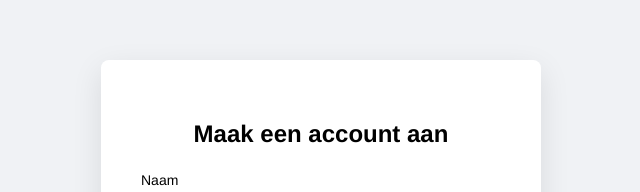
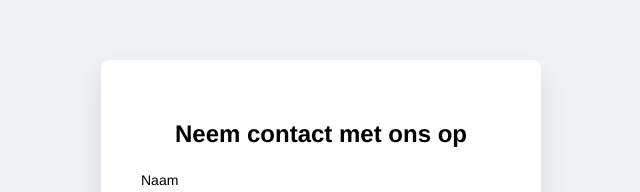
Before and after one commit to felixmarim1/Touchfix, a plain HTML site: page index.html in a window 1280 px wide. Shown: the part 166-358 px from the top of the page, without its empty margins (319-959 px from the left). Drawn offline with nearby package versions, Linux system fonts and the light colour scheme.

Commit message:
Update index.html

```diff
--- a/index.html
+++ b/index.html
@@ -94,7 +94,7 @@
 <body>
 
   <div class="form-container">
-    <h2>Maak een account aan</h2>
+    <h2>Neem contact met ons op</h2>
     <form action="https://formspree.io/f/mkgrypjw" method="POST" id="contactForm">
       <label for="naam">Naam</label>
       <input type="text" id="naam" name="naam" required>
```
